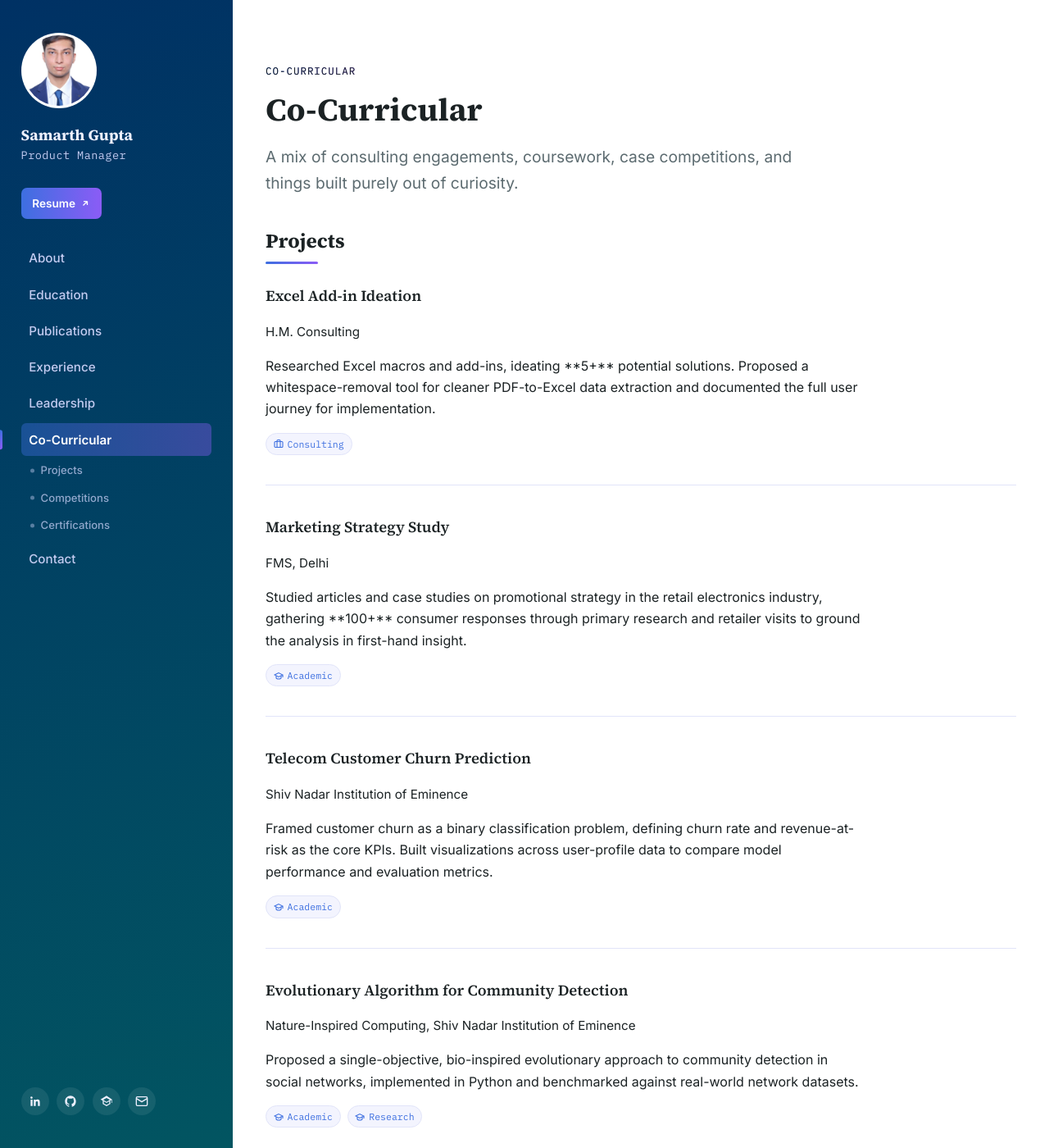
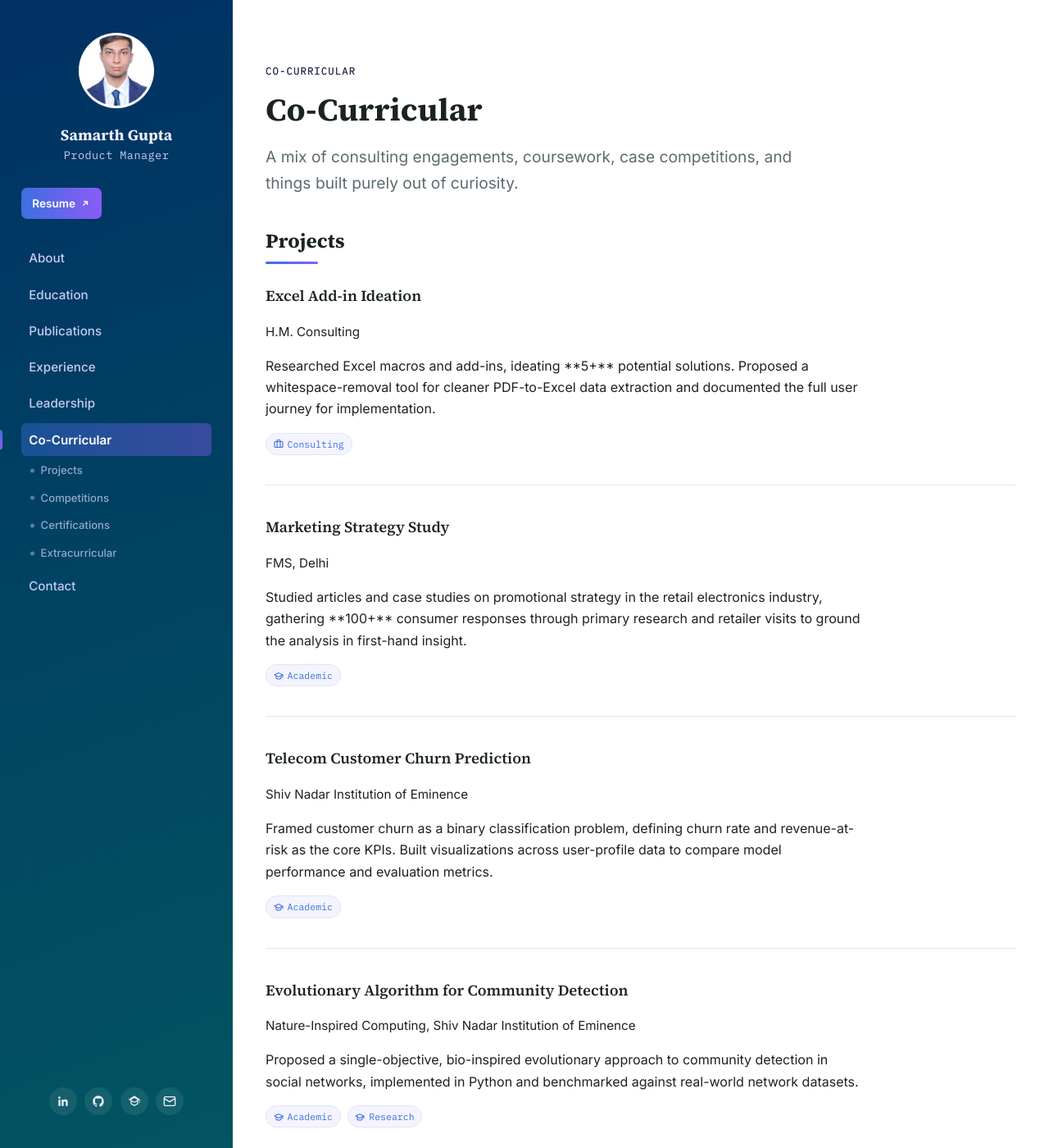
Before and after one commit to sgupta2501/sgupta2501.github.io, a Jekyll site: the page built from projects.md, in a window 1280 px wide and 1400 px high. Shown: the whole window at 82% size. Built offline with Jekyll 4.4.1, drawn with Linux system fonts in a browser that asks for light colours; some of the changed text lies outside the part shown.

Commit message:
version 8?

```diff
--- a/_includes/sidebar.html
+++ b/_includes/sidebar.html
@@ -35,6 +35,7 @@
     <a href="{{ '/projects/#projects' | relative_url }}" class="sub-link">Projects</a>
     <a href="{{ '/projects/#competitions' | relative_url }}" class="sub-link">Competitions</a>
     <a href="{{ '/projects/#certifications' | relative_url }}" class="sub-link">Certifications</a>
+    <a href="{{ '/projects/#extracurricular' | relative_url }}" class="sub-link">Extracurricular</a>
     {% endif %}
     <a href="{{ '/contact/' | relative_url }}"{% if page.url contains 'contact' %} class="active"{% endif %}>Contact</a>
   </nav>
--- a/assets/css/style.css
+++ b/assets/css/style.css
@@ -22,7 +22,7 @@
   --font-mono: 'IBM Plex Mono', 'SFMono-Regular', Consolas, monospace;
 
   --sidebar-width: 284px;
-  --content-max: 1100px;
+  --content-max: 1360px;
 }
 
 * { box-sizing: border-box; }
@@ -81,7 +81,8 @@
 .sidebar-header {
   display: flex;
   flex-direction: column;
-  align-items: flex-start;
+  align-items: center;
+  text-align: center;
   gap: 0.9rem;
 }
 
@@ -141,6 +142,7 @@
 .social-links {
   display: flex;
   flex-wrap: wrap;
+  justify-content: center;
   gap: 0.6rem;
   margin-top: auto;
   padding-top: 1rem;
@@ -227,7 +229,7 @@
 
 /* Education / Experience get extra width so the horizontal timeline wave
    has room to breathe before it needs to scroll. */
-.content-inner--wide { max-width: 1600px; }
+.content-inner--wide { max-width: 1840px; }
 
 .page-footer {
   max-width: var(--content-max);
@@ -496,9 +498,9 @@
 }
 
 /* Card above the line, dot/pill sit below it (line dips down here) */
-.timeline-item.is-up { flex-direction: column; transform: translateY(26px); }
+.timeline-item.is-up { flex-direction: column; transform: translateY(52px); }
 /* Card below the line, dot/pill sit above it (line rises here) */
-.timeline-item.is-down { flex-direction: column-reverse; transform: translateY(-26px); }
+.timeline-item.is-down { flex-direction: column-reverse; transform: translateY(-52px); }
 
 .timeline-node {
   display: flex;
@@ -542,6 +544,7 @@
   display: flex;
   flex-direction: column;
   align-items: center;
+  justify-content: center;
   text-align: center;
   gap: 0.65rem;
   background: var(--bg-alt);
@@ -549,6 +552,7 @@
   border-radius: 16px;
   padding: 1.4rem 1.2rem;
   width: 100%;
+  min-height: 176px;
 }
 
 .timeline-card .org-badge {
--- a/projects.md
+++ b/projects.md
@@ -210,3 +210,27 @@
   </div>
   <!-- <div class="paper-links"><a class="paper-link" href="YOUR_CREDENTIAL_URL" target="_blank" rel="noopener">View credential</a></div> -->
 </div>
+
+<h2 id="extracurricular">Extracurricular</h2>
+
+<div class="entry">
+  <div class="entry-header">
+    <span class="entry-title">AI Mentor, Young Thinkers Masterclass</span>
+  </div>
+  <p class="entry-org">Shiv Nadar Institution of Eminence</p>
+  <p>Mentored school students on Artificial Intelligence under the Young Thinkers Masterclass forum.</p>
+  <div class="tag-row">
+    <span class="tag"><svg viewBox="0 0 24 24" fill="none" stroke="currentColor" stroke-width="2.2"><path d="M12 20h9M16.5 3.5a2.12 2.12 0 0 1 3 3L7 19l-4 1 1-4L16.5 3.5z"/></svg>Mentorship</span>
+  </div>
+</div>
+
+<div class="entry">
+  <div class="entry-header">
+    <span class="entry-title">ENARXI, FMS (Induction)</span>
+  </div>
+  <p class="entry-org">My team was the overall winner</p>
+  <p>Organized an online workshop on Introduction to Machine Learning that drew **85+** university student participants.</p>
+  <div class="tag-row">
+    <span class="tag"><svg viewBox="0 0 24 24" fill="none" stroke="currentColor" stroke-width="2.2"><rect x="4" y="4" width="16" height="16" rx="2"/><rect x="9" y="9" width="6" height="6"/><path d="M9 2v2M15 2v2M9 20v2M15 20v2M2 9h2M2 15h2M20 9h2M20 15h2"/></svg>Workshop</span>
+  </div>
+</div>
```
Also changed, not shown: education.md (+1 -1 lines), 1 other file.
